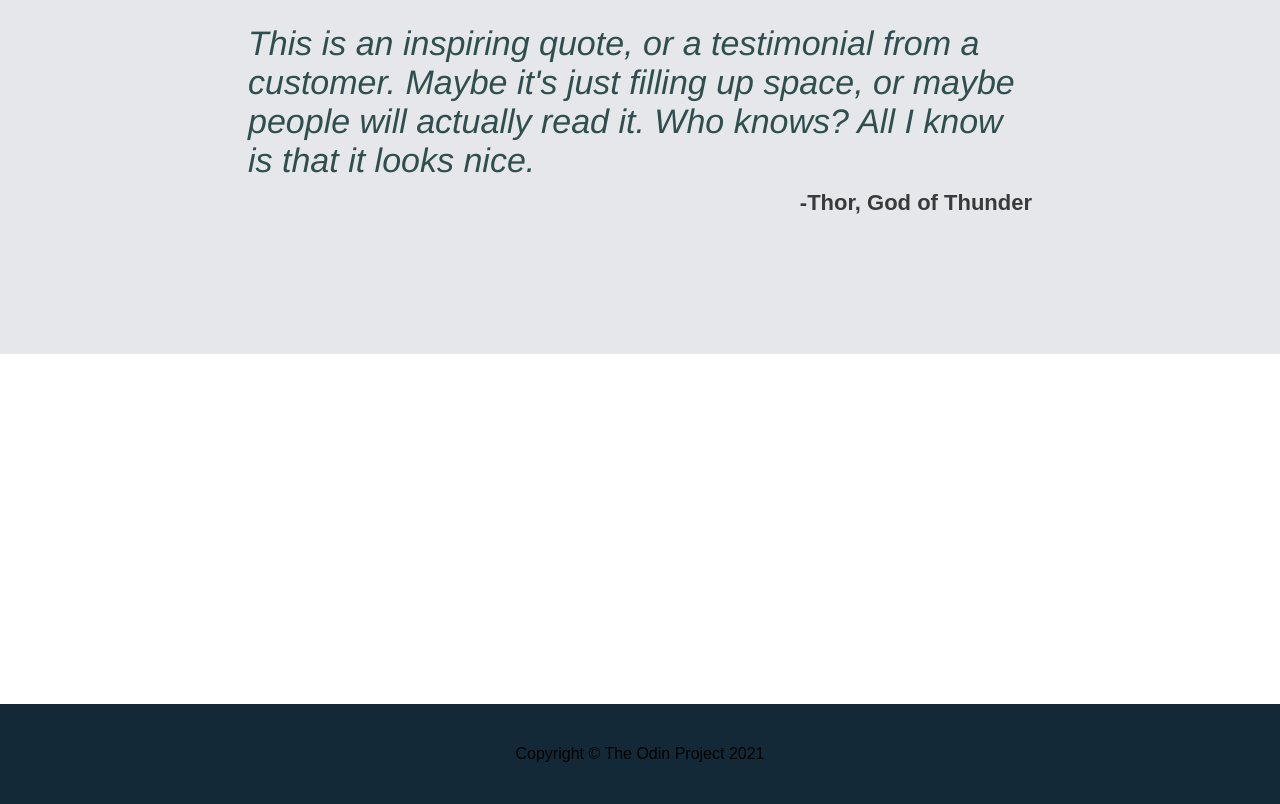
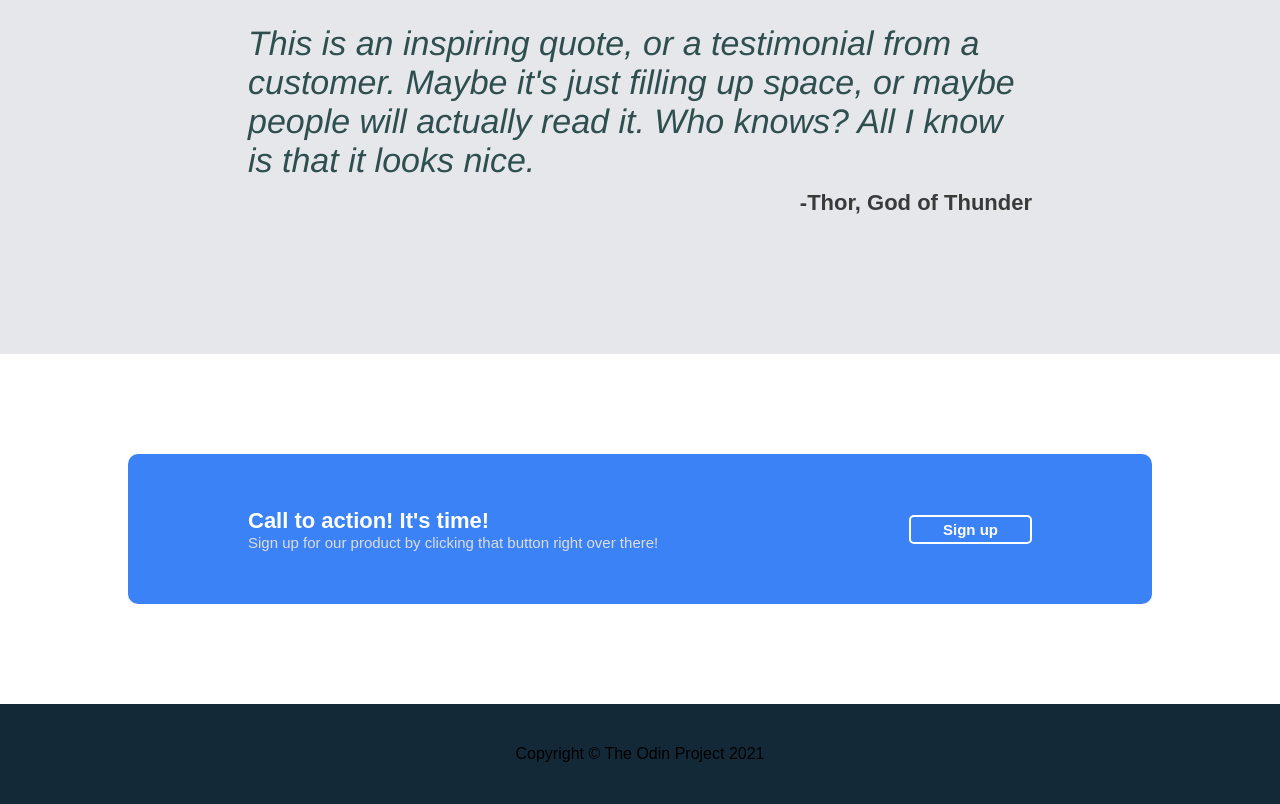
Before and after one commit to kevs926/first-landing-page, a plain HTML site: page index.html in a window 1280 px wide. Shown: the part 1136-1940 px from the top of the page. Drawn offline with Linux system fonts and the light colour scheme.

Commit message:
Add the third content section

```diff
--- a/index.html
+++ b/index.html
@@ -59,7 +59,17 @@
             <strong>-Thor, God of Thunder</strong>
         </div>
     </div>
-    <div class="section3"></div>
+    <div class="section3">
+        <div class="content">
+            <div class="card">
+                <div>
+                    <strong>Call to action! It's time!</strong>
+                    <div class="text">Sign up for our product by clicking that button right over there!</div>
+                </div>
+                <button><a href="">Sign up</a></button>
+            </div>
+        </div>
+    </div>
     <div class="footer">Copyright © The Odin Project 2021</div>
 </body>
 </html>
--- a/styles.css
+++ b/styles.css
@@ -179,6 +179,49 @@ body {
     flex-grow: 1;
 }
 
+.section3 .card {
+    height: 150px;
+    width: 784px;
+    margin-left: auto;
+    margin-right: auto;
+    margin-top: 100px;
+    border-radius: 10px;
+    background-color: #3b82f6;
+    display: flex;
+    justify-content: space-between;
+    align-items: center;
+    padding: 0px 120px;
+}
+
+.section3 strong {
+    display: block;
+    font-family: Arial, Helvetica, sans-serif;
+    color: white;
+    font-size: 22px;
+}
+
+.section3 .text{
+    color: #ddd;
+    font-family: Arial, Helvetica, sans-serif;
+    display: block;
+    font-size: 15px;
+}
+
+.section3 button {
+    padding: 4px 32px;
+    border: 2px solid #fff;
+    border-radius: 5px;
+    background-color: #00000000;
+
+}
+
+.section3 a {
+    text-decoration: none;
+    color: white;
+    font-weight: 900;
+    font-size: 15px;
+}
+
 .footer {
     background-color: #142937;
     height: 100px;
```
